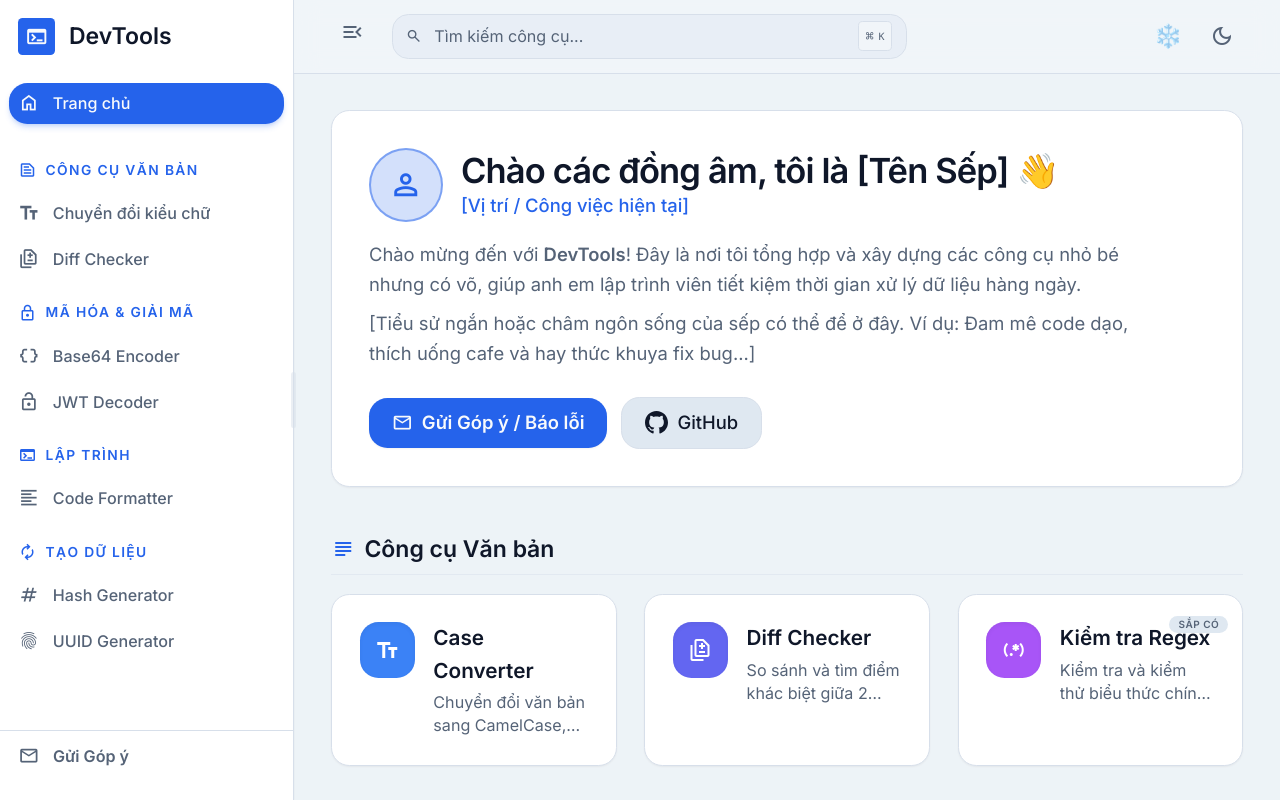
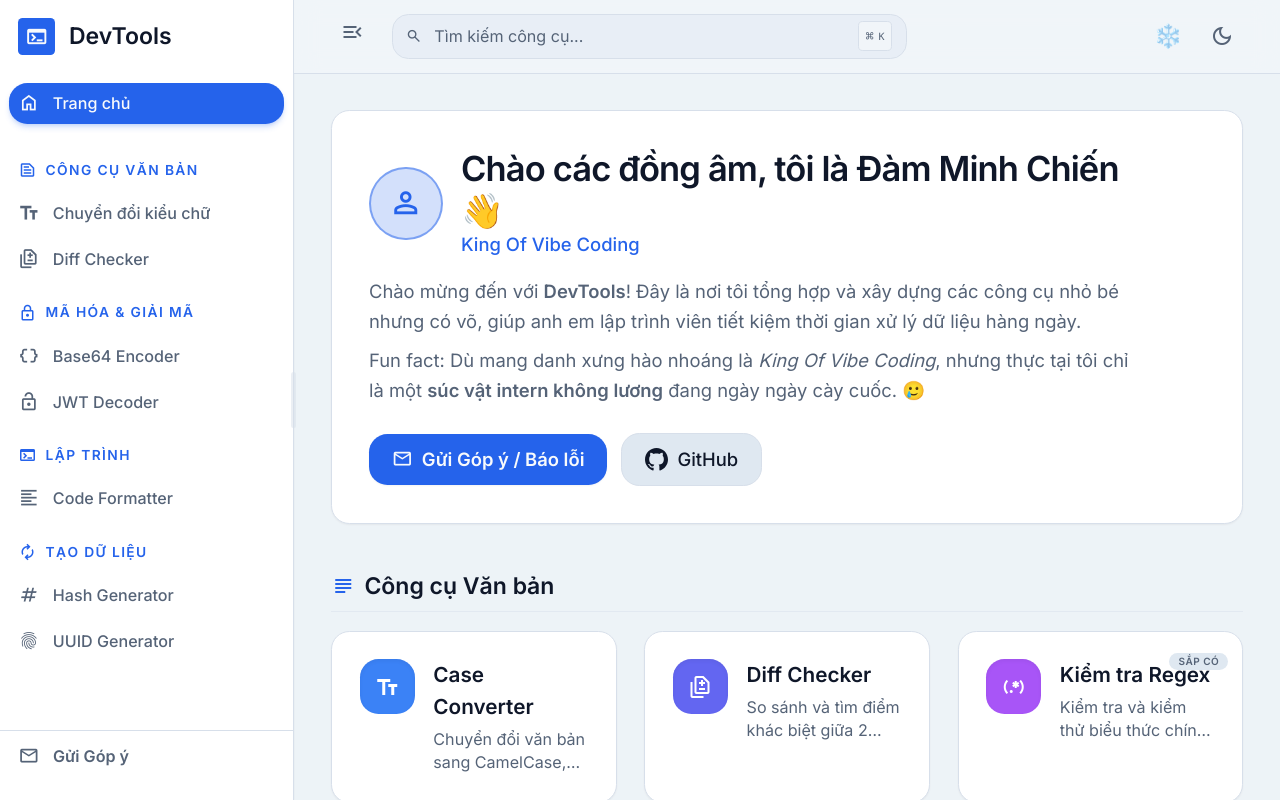
Before and after one commit to DamMinhChien/DevTools, a React (Vite) app: page / in a window 1280 px wide. Built offline with nearby package versions, Linux system fonts and the light colour scheme.

Commit message:
feat: cập nhật thông tin cá nhân của sếp trên màn Home

```diff
--- a/src/pages/home/index.tsx
+++ b/src/pages/home/index.tsx
@@ -35,8 +35,8 @@
               <span className="material-symbols-outlined text-3xl text-primary">person</span>
             </div>
             <div>
-              <h1 className="text-3xl font-bold text-foreground tracking-tight">Chào các đồng âm, tôi là [Tên Sếp] 👋</h1>
-              <p className="text-primary font-medium">[Vị trí / Công việc hiện tại]</p>
+              <h1 className="text-3xl font-bold text-foreground tracking-tight">Chào các đồng âm, tôi là Đàm Minh Chiến 👋</h1>
+              <p className="text-primary font-medium">King Of Vibe Coding</p>
             </div>
           </div>
 
@@ -45,7 +45,7 @@
               Chào mừng đến với <strong>DevTools</strong>! Đây là nơi tôi tổng hợp và xây dựng các công cụ nhỏ bé nhưng có võ, giúp anh em lập trình viên tiết kiệm thời gian xử lý dữ liệu hàng ngày.
             </p>
             <p>
-              [Tiểu sử ngắn hoặc châm ngôn sống của sếp có thể để ở đây. Ví dụ: Đam mê code dạo, thích uống cafe và hay thức khuya fix bug...]
+              Fun fact: Dù mang danh xưng hào nhoáng là <i>King Of Vibe Coding</i>, nhưng thực tại tôi chỉ là một <strong>súc vật intern không lương</strong> đang ngày ngày cày cuốc. 🥲
             </p>
           </div>
 
@@ -58,7 +58,7 @@
               Gửi Góp ý / Báo lỗi
             </button>
 
-            <a href="https://github.com/[username-cua-sep]" target="_blank" rel="noreferrer" className="px-5 py-2.5 bg-muted text-foreground font-medium rounded-lg hover:bg-muted/80 transition-colors flex items-center gap-2 border border-border">
+            <a href="https://github.com/DamMinhChien" target="_blank" rel="noreferrer" className="px-5 py-2.5 bg-muted text-foreground font-medium rounded-lg hover:bg-muted/80 transition-colors flex items-center gap-2 border border-border">
               <svg className="w-5 h-5 fill-current" viewBox="0 0 24 24"><path d="M12 0c-6.626 0-12 5.373-12 12 0 5.302 3.438 9.8 8.207 11.387.599.111.793-.261.793-.577v-2.234c-3.338.726-4.033-1.416-4.033-1.416-.546-1.387-1.333-1.756-1.333-1.756-1.089-.745.083-.729.083-.729 1.205.084 1.839 1.237 1.839 1.237 1.07 1.834 2.807 1.304 3.492.997.107-.775.418-1.305.762-1.604-2.665-.305-5.467-1.334-5.467-5.931 0-1.311.469-2.381 1.236-3.221-.124-.303-.535-1.524.117-3.176 0 0 1.008-.322 3.301 1.23.957-.266 1.983-.399 3.003-.404 1.02.005 2.047.138 3.006.404 2.291-1.552 3.297-1.23 3.297-1.23.653 1.653.242 2.874.118 3.176.77.84 1.235 1.911 1.235 3.221 0 4.609-2.807 5.624-5.479 5.921.43.372.823 1.102.823 2.222v3.293c0 .319.192.694.801.576 4.765-1.589 8.199-6.086 8.199-11.386 0-6.627-5.373-12-12-12z"/></svg>
               GitHub
             </a>
```
